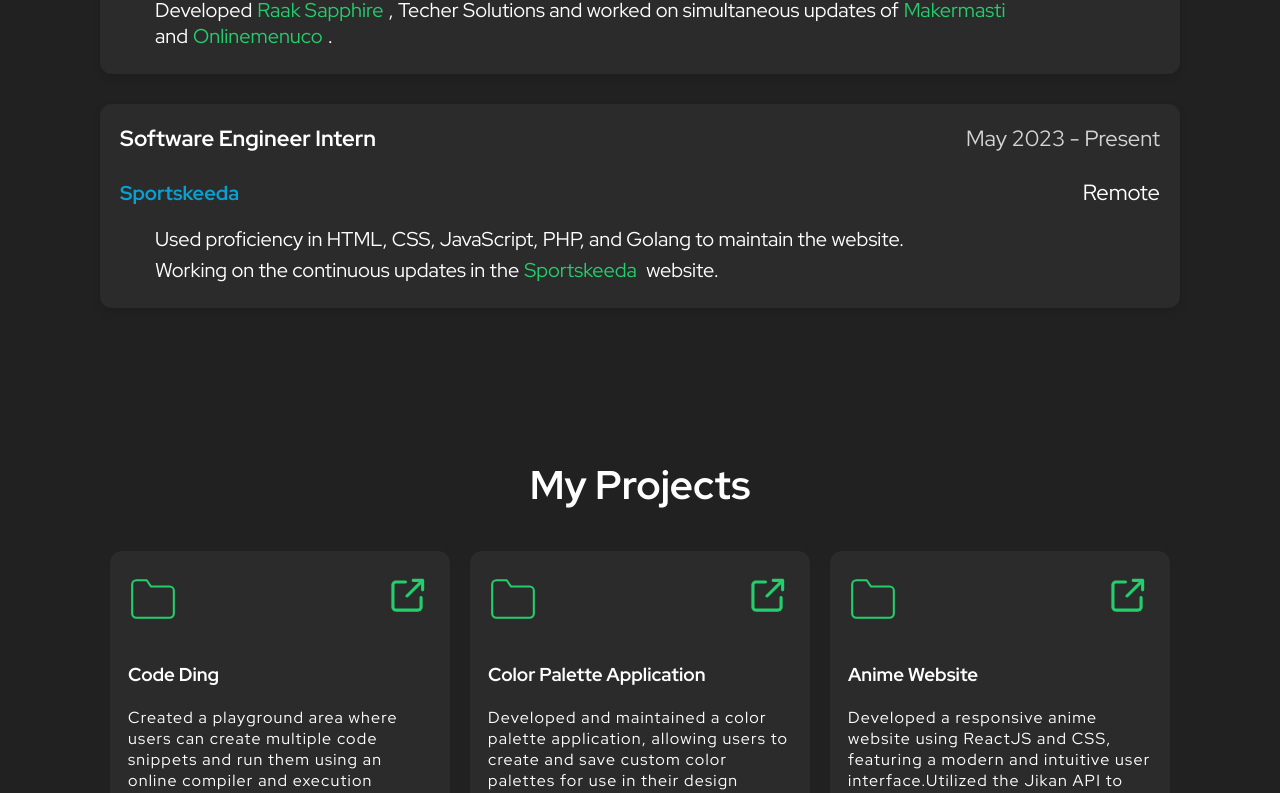
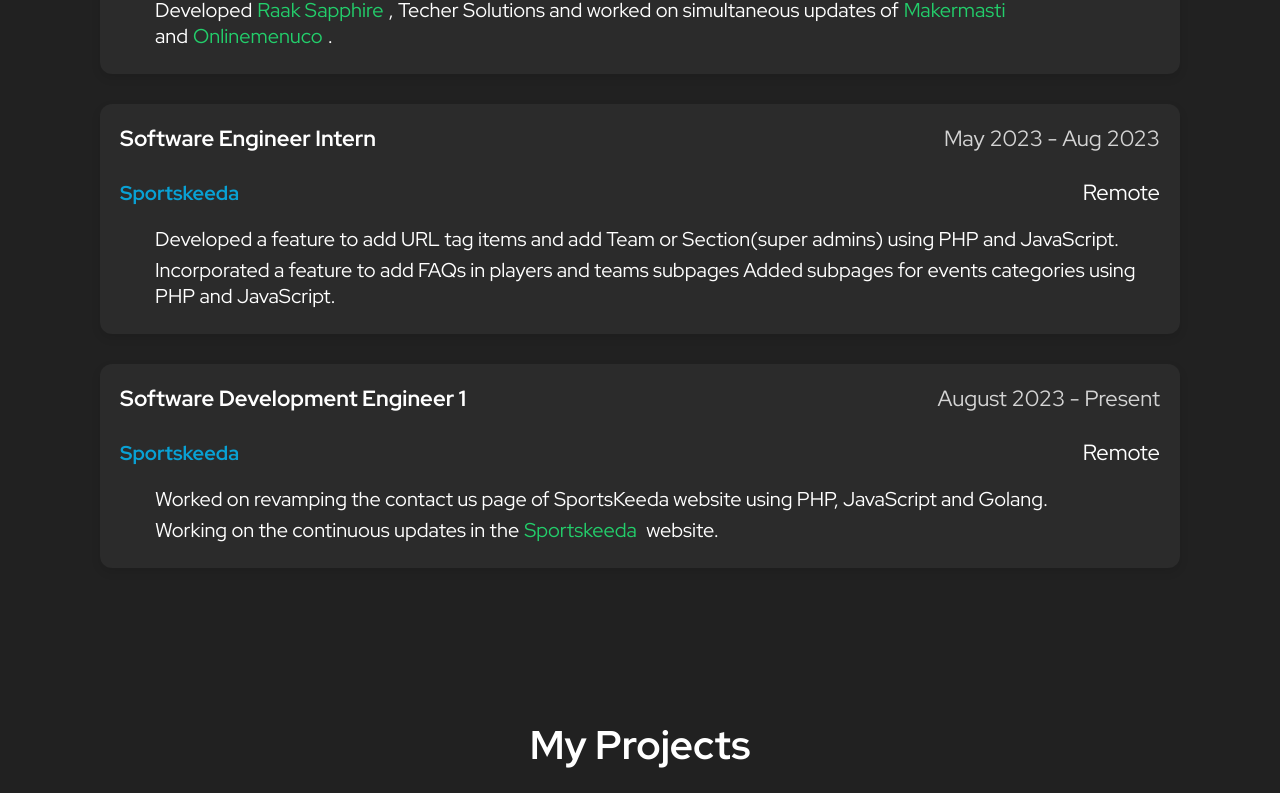
Before and after one commit to samiraghav/portfolio-ts-react, a React (Create React App) app: page / in a window 1280 px wide. Shown: the part 1697-2490 px from the top of the page. Built offline with nearby package versions, Linux system fonts and the light colour scheme.

Commit message:
updated my experience

```diff
--- a/src/components/Experience/Experience.tsx
+++ b/src/components/Experience/Experience.tsx
@@ -51,14 +51,30 @@
           <div className="experience-item">
             <header>
               <h3>Software Engineer Intern</h3>
-              <p>May 2023 - Present</p>
+              <p>May 2023 - Aug 2023</p>
             </header>
             <div className="timestamp">
               <p>Sportskeeda</p>
               <div>Remote</div>
             </div>
             <ul>
-              <li>Used proficiency in HTML, CSS, JavaScript, PHP, and Golang to maintain the website.</li>
+              <li>Developed a feature to add URL tag items and add Team or Section(super admins) using PHP and JavaScript.</li>
+              <li>Incorporated a feature to add FAQs in players and teams subpages Added subpages for events categories using
+PHP and JavaScript.</li>
+            </ul>
+          </div>
+
+        <div className="experience-item">
+            <header>
+              <h3>Software Development Engineer 1</h3>
+              <p>August 2023 - Present</p>
+            </header>
+            <div className="timestamp">
+              <p>Sportskeeda</p>
+              <div>Remote</div>
+            </div>
+            <ul>
+              <li>Worked on revamping the contact us page of SportsKeeda website using PHP, JavaScript and Golang.</li>
               <li>Working on the continuous updates in the
                 <a
                   href="https://www.sportskeeda.com/"
```
